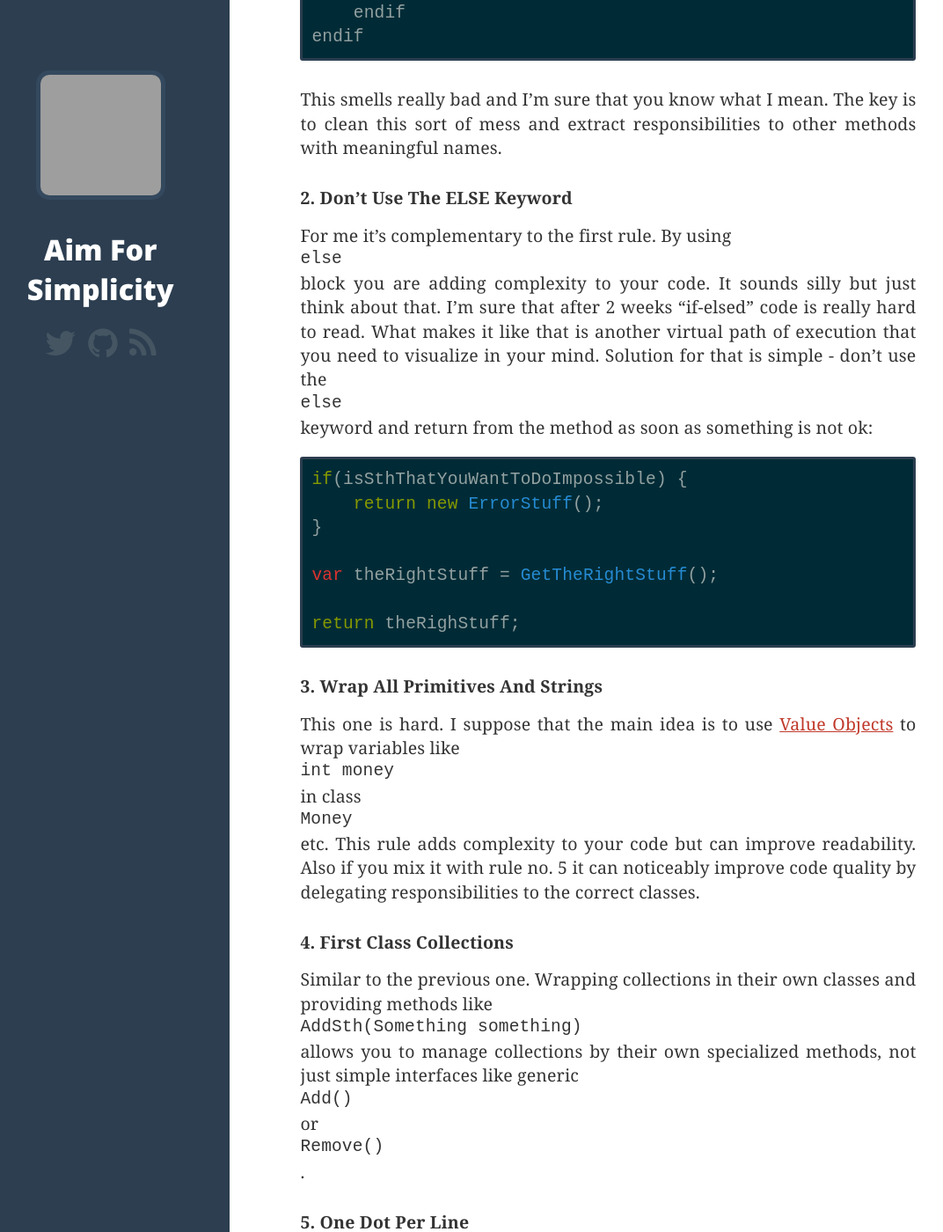
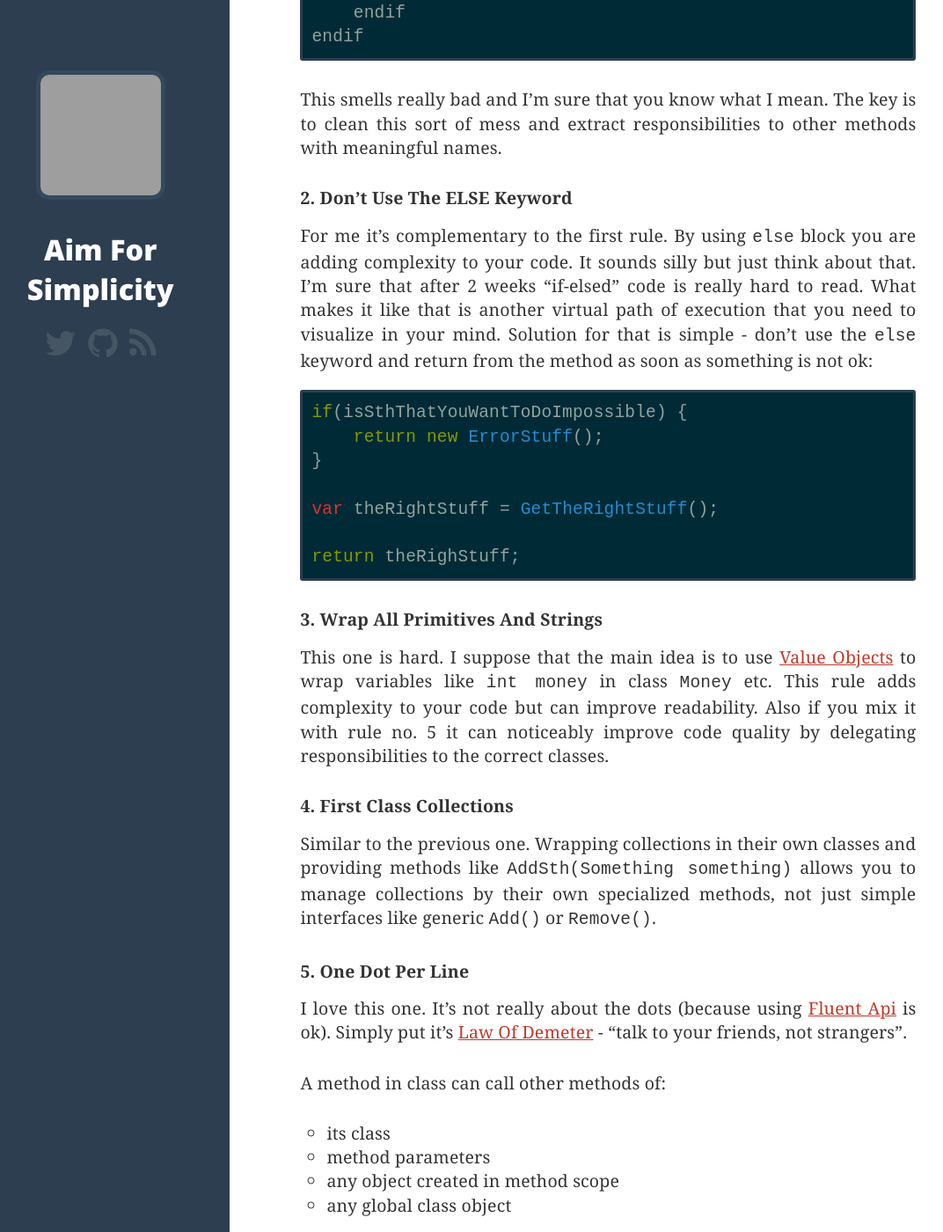
Before and after one commit to kjendrzyca/kjendrzyca.github.io, a Jekyll site: the page built from _posts/2015-02-03-objectcalisthenicsgameoflifekata.md, in a window 1280 px wide and 1400 px high, scrolled down 1403 px. Shown: the whole window at 88% size, without its empty margins (33-1105 px from the left). Built offline with Jekyll 4.4.1, drawn with Linux system fonts in a browser that asks for light colours; nearby versions of some CDN libraries; comment, search, counter and statistics services are not loaded; grey boxes are pictures that could not be loaded.

Commit message:
Text overflow in code examples - fixed.

```diff
--- a/css/style.css
+++ b/css/style.css
@@ -183,7 +183,7 @@
     width: 100%;
 }
 
-code {
+.highlight code {
     overflow-x: scroll;
     display: block;
 }
```
